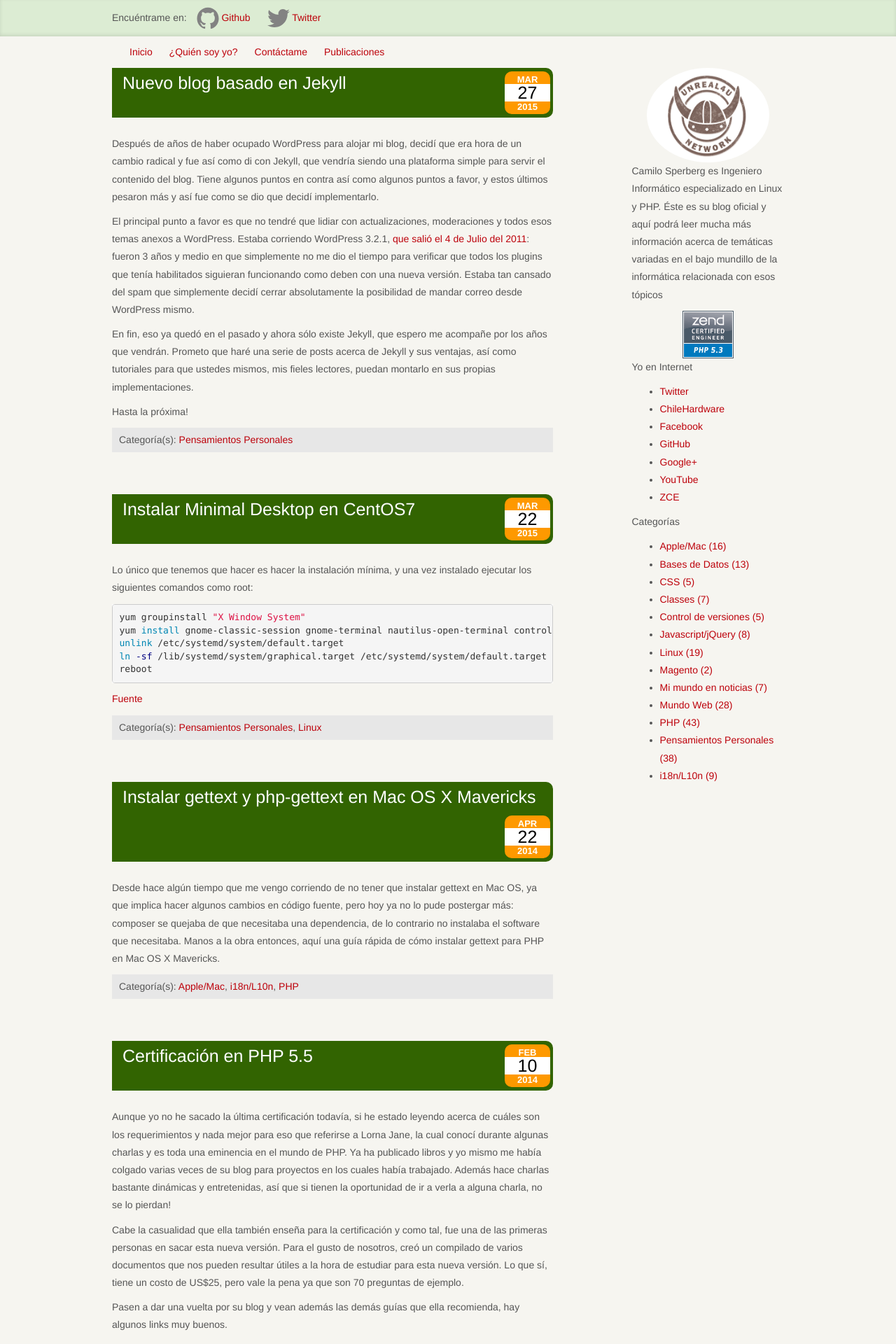
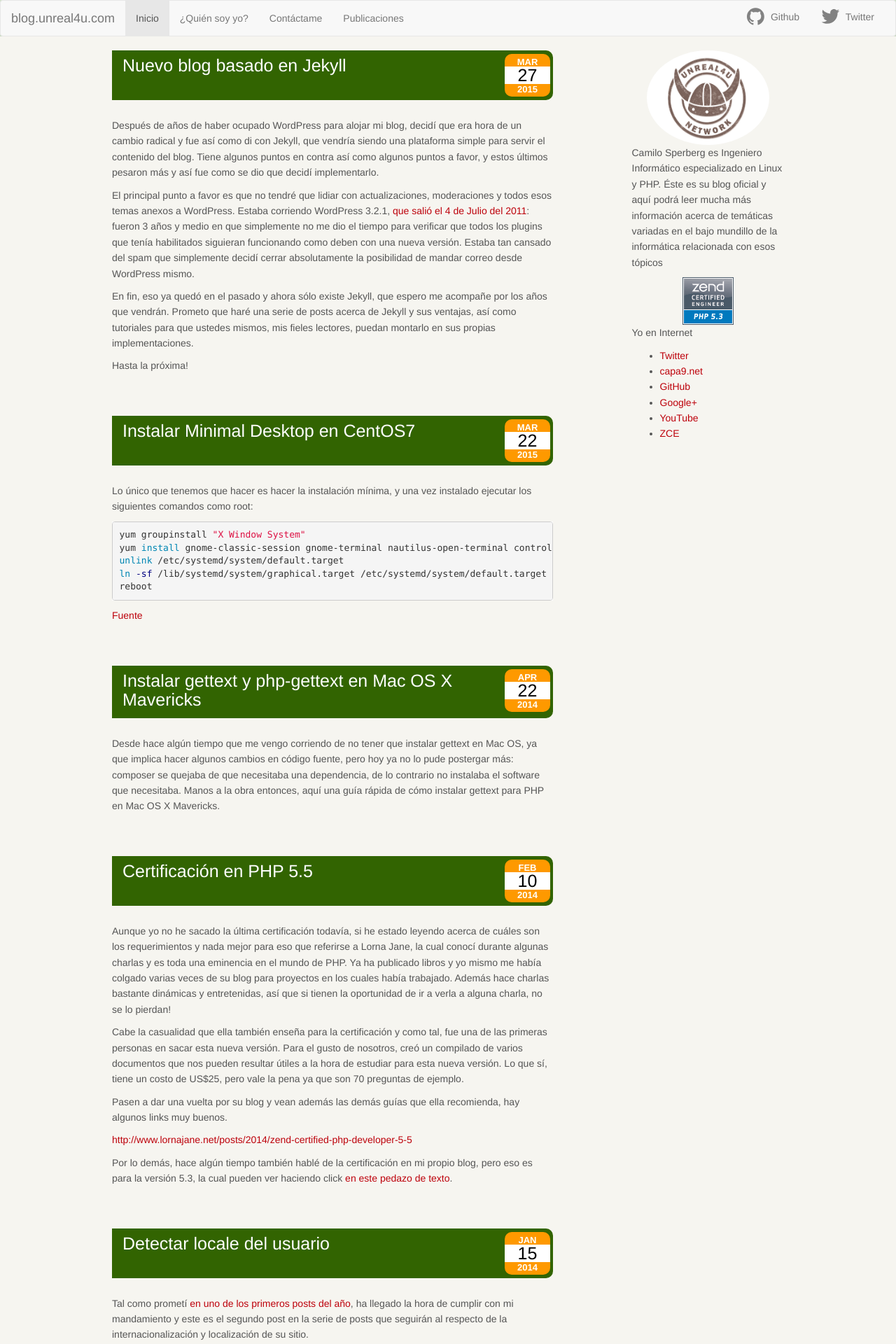
Before and after one commit to unreal4u/blog, a Jekyll site: the page built from index.html, in a window 1280 px wide. Shown: the top 1920 px of the page at 70% size. Built offline with Jekyll 4.4.1, drawn with Linux system fonts in a browser that asks for light colours; the list of posts is cut into pages by our own code; some of the changed text lies outside the part shown.

Commit message:
Much better design of header and post titles

```diff
--- a/_includes/header.html
+++ b/_includes/header.html
@@ -1,28 +1,43 @@
 <header class="blog-masthead">
-    <div class="container">
-        <div class="blog-nav">
-            <span>Encuéntrame en:</span>
-
-            <a class="blog-nav-item" href="https://github.com/{{ site.github_username }}">
+    <nav class="navbar navbar-default">
+        <div class="container-fluid">
+            <div class="navbar-header">
+                <button type="button" class="navbar-toggle collapsed" data-toggle="collapse" data-target="#navbar" aria-expanded="false" aria-controls="navbar">
+                    <span class="sr-only">Toggle navigation</span>
+                    <span class="icon-bar"></span>
+                    <span class="icon-bar"></span>
+                    <span class="icon-bar"></span>
+                </button>
+                <a class="navbar-brand" href="{{ site.baseurl }}/">blog.unreal4u.com</a>
+            </div>
+            <div id="navbar" class="navbar-collapse collapse">
+                <ul class="nav navbar-nav">
+					<li class="active"><a href="{{ site.baseurl }}/">Inicio</a></li>
+                {% for page in site.pages %}
+                    {% if page.is_topmenu %}
+                    <li><a href="{{ page.url | prepend: site.baseurl }}">{{ page.title }}</a></li>
+                    {% endif %}
+                {% endfor %}
+                </ul>
+                <ul class="nav navbar-nav navbar-right">
+                    <li><a class="little-padding" href="https://github.com/{{ site.github_username }}">
                         <span class="icon  icon--github">
-                <svg viewBox="0 0 16 16">
+                            <svg viewBox="-1 -1 20 20">
                                 <path fill="#828282" d="M7.999,0.431c-4.285,0-7.76,3.474-7.76,7.761 c0,3.428,2.223,6.337,5.307,7.363c0.388,0.071,0.53-0.168,0.53-0.374c0-0.184-0.007-0.672-0.01-1.32 c-2.159,0.469-2.614-1.04-2.614-1.04c-0.353-0.896-0.862-1.135-0.862-1.135c-0.705-0.481,0.053-0.472,0.053-0.472 c0.779,0.055,1.189,0.8,1.189,0.8c0.692,1.186,1.816,0.843,2.258,0.645c0.071-0.502,0.271-0.843,0.493-1.037 C4.86,11.425,3.049,10.76,3.049,7.786c0-0.847,0.302-1.54,0.799-2.082C3.768,5.507,3.501,4.718,3.924,3.65 c0,0,0.652-0.209,2.134,0.796C6.677,4.273,7.34,4.187,8,4.184c0.659,0.003,1.323,0.089,1.943,0.261 c1.482-1.004,2.132-0.796,2.132-0.796c0.423,1.068,0.157,1.857,0.077,2.054c0.497,0.542,0.798,1.235,0.798,2.082 c0,2.981-1.814,3.637-3.543,3.829c0.279,0.24,0.527,0.713,0.527,1.437c0,1.037-0.01,1.874-0.01,2.129 c0,0.208,0.14,0.449,0.534,0.373c3.081-1.028,5.302-3.935,5.302-7.362C15.76,3.906,12.285,0.431,7.999,0.431z"/>
                             </svg>
                         </span>
-
                         <span class="username">Github</span>
-            </a>
-
-            <a class="blog-nav-item" href="https://twitter.com/{{ site.twitter_username }}">
+                    </a></li>
+                   <li><a class="little-padding" href="https://twitter.com/{{ site.twitter_username }}">
                        <span class="icon  icon--twitter">
-                <svg viewBox="0 0 16 16">
-                    <path fill="#828282" d="M15.969,3.058c-0.586,0.26-1.217,0.436-1.878,0.515c0.675-0.405,1.194-1.045,1.438-1.809
-                  c-0.632,0.375-1.332,0.647-2.076,0.793c-0.596-0.636-1.446-1.033-2.387-1.033c-1.806,0-3.27,1.464-3.27,3.27 c0,0.256,0.029,0.506,0.085,0.745C5.163,5.404,2.753,4.102,1.14,2.124C0.859,2.607,0.698,3.168,0.698,3.767 c0,1.134,0.577,2.135,1.455,2.722C1.616,6.472,1.112,6.325,0.671,6.08c0,0.014,0,0.027,0,0.041c0,1.584,1.127,2.906,2.623,3.206 C3.02,9.402,2.731,9.442,2.433,9.442c-0.211,0-0.416-0.021-0.615-0.059c0.416,1.299,1.624,2.245,3.055,2.271 c-1.119,0.877-2.529,1.4-4.061,1.4c-0.264,0-0.524-0.015-0.78-0.046c1.447,0.928,3.166,1.469,5.013,1.469 c6.015,0,9.304-4.983,9.304-9.304c0-0.142-0.003-0.283-0.009-0.423C14.976,4.29,15.531,3.714,15.969,3.058z"/>
+                           <svg viewBox="-1 -1 20 20">
+                               <path fill="#828282" d="M15.969,3.058c-0.586,0.26-1.217,0.436-1.878,0.515c0.675-0.405,1.194-1.045,1.438-1.809 c-0.632,0.375-1.332,0.647-2.076,0.793c-0.596-0.636-1.446-1.033-2.387-1.033c-1.806,0-3.27,1.464-3.27,3.27 c0,0.256,0.029,0.506,0.085,0.745C5.163,5.404,2.753,4.102,1.14,2.124C0.859,2.607,0.698,3.168,0.698,3.767 c0,1.134,0.577,2.135,1.455,2.722C1.616,6.472,1.112,6.325,0.671,6.08c0,0.014,0,0.027,0,0.041c0,1.584,1.127,2.906,2.623,3.206 C3.02,9.402,2.731,9.442,2.433,9.442c-0.211,0-0.416-0.021-0.615-0.059c0.416,1.299,1.624,2.245,3.055,2.271 c-1.119,0.877-2.529,1.4-4.061,1.4c-0.264,0-0.524-0.015-0.78-0.046c1.447,0.928,3.166,1.469,5.013,1.469 c6.015,0,9.304-4.983,9.304-9.304c0-0.142-0.003-0.283-0.009-0.423C14.976,4.29,15.531,3.714,15.969,3.058z"/>
                            </svg>
                        </span>
-
                        <span class="username">Twitter</span>
-            </a>
+                   </a></li>
+                </ul>
             </div>
         </div>
+    </nav>
 </header>
--- a/_includes/post-header.html
+++ b/_includes/post-header.html
@@ -1,13 +1,17 @@
 <header class="entry-header">
+	<div class="row">
+		<div class="col-sm-10">
 		<h1 class="entry-title">
             <a href="{{ include.thePost.url | prepend: site.baseurl }}" rel="bookmark">{{ include.thePost.title }}</a>
         </h1>
+        </div>
 
-    <div class="entry-meta">
+        <div class="entry-meta col-sm-2">
             <div class="the-date">
                 <small>{{ include.thePost.date | date: "%b"}}</small>
                 <div>{{ include.thePost.date | date: "%d" }}</div>
                 <small>{{ include.thePost.date | date: "%Y" }}</small>
             </div>
         </div>
+    </div>
 </header>
--- a/_includes/sidebar.html
+++ b/_includes/sidebar.html
@@ -8,15 +8,17 @@
 <p class="sidebar-subtitle">Yo en Internet</p>
 <ul>
     <li><a href="https://twitter.com/unreal4u">Twitter</a></li>
-    <li><a href="http://foro.chilehardware.com/">ChileHardware</a></li>
-    <li><a href="https://facebook.com/unreal4u">Facebook</a></li>
+    <li><a href="http://www.capa9.net/">capa9.net</a></li>
     <li><a href="https://github.com/unreal4u/">GitHub</a></li>
     <li><a href="https://plus.google.com/+CamiloSperberg/posts">Google+</a></li>
     <li><a href="https://www.youtube.com/user/unreal4u">YouTube</a></li>
     <li><a href="http://www.zend.com/en/yellow-pages/ZEND016746">ZCE</a></li>
 </ul>
 
-<p class="sidebar-subtitle">Categorías</p>
+<!--<p class="sidebar-subtitle">Categorías</p>
 <ul>
     {% category_list %}
-</ul>
+    {% for post in site.categories[page.category] %}
+        <li>asdf</li>
+    {% endfor %}
+</ul>-->
--- a/_includes/static-pages.html
+++ /dev/null
@@ -1,10 +0,0 @@
-<div class="container">
-    <div class="blog-nav">
-        <a class="blog-nav-item" href="{{ site.baseurl }}/">Inicio</a>
-        {% for page in site.pages %}
-            {% if page.is_topmenu %}
-                <a class="blog-nav-item" href="{{ page.url | prepend: site.baseurl }}">{{ page.title }}</a>
-            {% endif %}
-        {% endfor %}
-    </div>
-</div>
--- a/_layouts/default.html
+++ b/_layouts/default.html
@@ -4,7 +4,6 @@
 <body>
 {% include header.html %}
 <div class="container">
-    {% include static-pages.html %}
     <div class="row">
         <div class="col-sm-8 blog-main">
             {{ content }}
--- a/css/overwrites.css
+++ b/css/overwrites.css
@@ -1,6 +1,11 @@
 body {
     font-size:14px;
-    line-height:1.8;
+    line-height:1.6;
+}
+
+.navbar-nav > li > a.little-padding {
+	padding-bottom:8px;
+    padding-top:8px;
 }
 
 .post-content h1 {
--- a/index.html
+++ b/index.html
@@ -10,12 +10,12 @@
         {{ post.excerpt }}
     </div>
 
-    <footer class="entry-category-listing">
+    <!--<footer class="entry-category-listing">
         Categoría(s):
-        {% for category in post.categories%}
-            <a href="/category/{{ category | slugify }}">{{ category }}</a>{% if forloop.last == false %}, {% endif %}
+        {% for category in post.tags %}
+            <a href="/category/{{ category | slugify }}/">{{ category }}</a>{% if forloop.last == false %}, {% endif %}
         {% endfor %}
-    </footer>
+    </footer>-->
 </article>
 {% endfor %}
 
```
Lines whose indentation alone changed are shown as unchanged.
